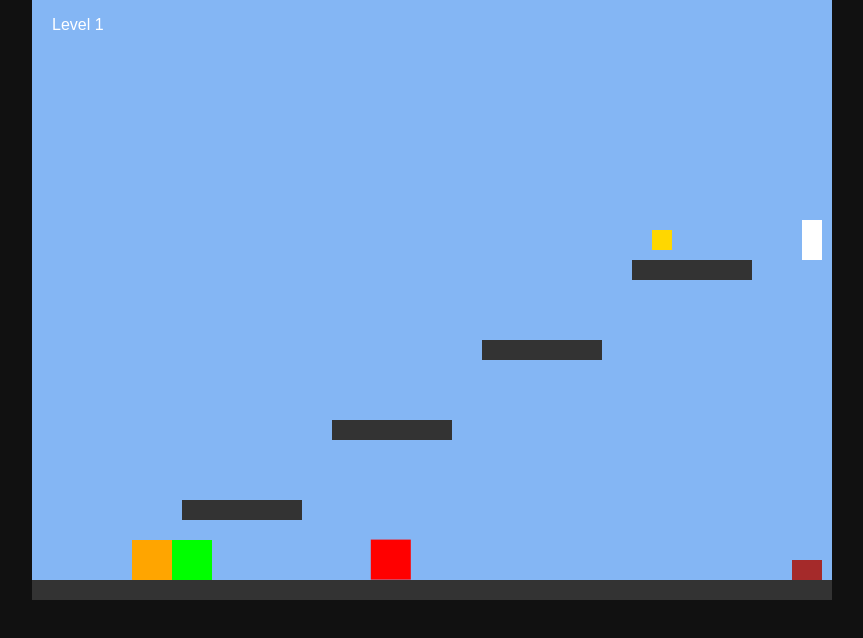
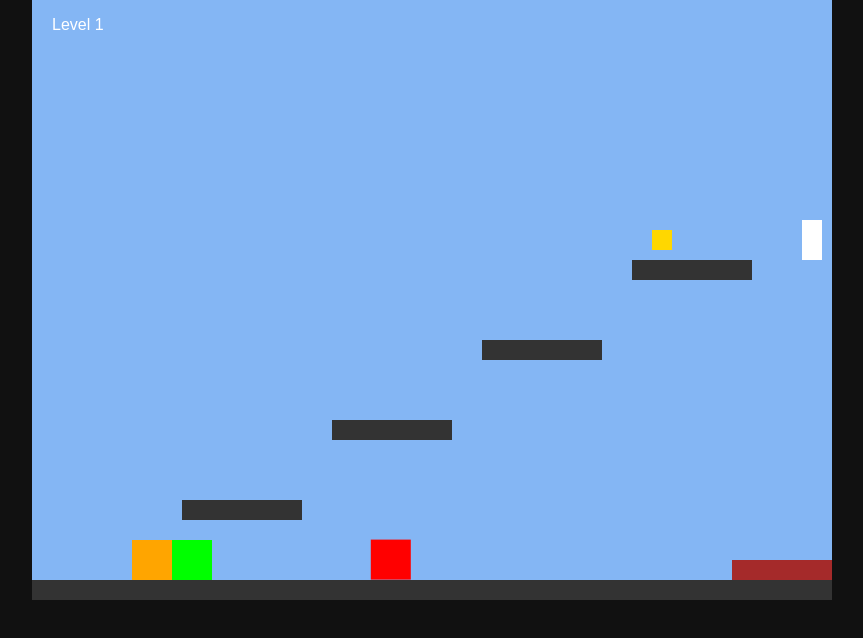
Before and after one commit to r3coilshadow/hello-neighbor, a plain HTML site: page index.html in a window 1280 px wide. Shown: the whole page, without its empty margins (208-1071 px from the left). Drawn offline with Linux system fonts and the light colour scheme.

Commit message:
Update index.html

```diff
--- a/index.html
+++ b/index.html
@@ -2,7 +2,7 @@
 <html>
 <head>
   <meta charset="UTF-8" />
-  <title>Hello Neighbor - 2 Player (Finish Top-Right + Restart)</title>
+  <title>Hello Neighbor - 2 Player (Wider Door Fix)</title>
   <style>
     body { margin: 0; overflow: hidden; background: #111; }
     canvas { display: block; margin: auto; background: #84b6f4; cursor: default; }
@@ -70,8 +70,7 @@ const levels = [
       { x: 600, y: 260, width: 120, height: 20 },
     ],
     key: { x: 620, y: 230, width: 20, height: 20, collected: false },
-    door: { x: 760, y: 560, width: 30, height: 20, locked: true },
-    // Finish line: top right corner, just above the last platform
+    door: { x: 700, y: 560, width: 100, height: 20, locked: true },  // wider door here
     goal: { x: 770, y: 220, width: 20, height: 40 }
   },
 ];
@@ -90,7 +89,7 @@ function checkCollision(a, b) {
          a.y + a.height > b.y;
 }
 
-function applyPhysics(p, platforms) {
+function applyPhysics(p, platforms, door) {
   if (p.eliminated) return;
 
   if (keys[p.controls.left]) p.vx = -speed;
@@ -108,6 +107,8 @@ function applyPhysics(p, platforms) {
   p.y += p.vy;
 
   p.onGround = false;
+
+  // Platform collisions
   for (let plat of platforms) {
     if (checkCollision(p, plat)) {
       if (p.vy > 0 && p.y + p.height - p.vy <= plat.y) {
@@ -118,6 +119,19 @@ function applyPhysics(p, platforms) {
     }
   }
 
+  // Door collision blocking if locked
+  if (door.locked &&
+      p.x < door.x + door.width &&
+      p.x + p.width > door.x &&
+      p.y < door.y + door.height &&
+      p.y + p.height > door.y) {
+    // Block horizontal movement through door
+    if (p.vx > 0) p.x = door.x - p.width;
+    else if (p.vx < 0) p.x = door.x + door.width;
+    p.vx = 0;
+  }
+
+  // Death if fall off bottom
   if (p.y > canvas.height && !p.eliminated) {
     eliminatePlayer(p);
   }
@@ -139,8 +153,9 @@ function checkGameOver() {
 function update() {
   const lvl = levels[level];
   const plats = lvl.platforms;
+  const door = lvl.door;
 
-  [player1, player2].forEach(p => applyPhysics(p, plats));
+  [player1, player2].forEach(p => applyPhysics(p, plats, door));
 
   // Key collection
   [player1, player2].forEach(p => {
@@ -151,10 +166,10 @@ function update() {
     }
   });
 
-  // Unlock door
-  if (lvl.key.collected) lvl.door.locked = false;
+  // Unlock door if key collected
+  if (lvl.key.collected) door.locked = false;
 
-  // Neighbor AI follows closest non-eliminated player
+  // Neighbor AI targets closest non-eliminated player
   let target = null;
   if (!player1.eliminated) target = player1;
   else if (!player2.eliminated) target = player2;
@@ -170,7 +185,7 @@ function update() {
     }
   }
 
-  // Both players must reach the goal (finish line) to advance
+  // Both players must reach goal to advance
   if (!player1.eliminated && !player2.eliminated &&
       checkCollision(player1, lvl.goal) &&
       checkCollision(player2, lvl.goal)) {
@@ -196,20 +211,16 @@ function render() {
   const lvl = levels[level];
   ctx.clearRect(0, 0, canvas.width, canvas.height);
 
-  // Draw platforms, key, door, goal
   lvl.platforms.forEach(p => draw(p, "#333"));
   if (!lvl.key.collected) draw(lvl.key, "gold");
   draw(lvl.door, lvl.door.locked ? "brown" : "green");
   draw(lvl.goal, "white");
 
-  // Draw players (only if not eliminated)
   if (!player1.eliminated) draw(player1);
   if (!player2.eliminated) draw(player2);
 
-  // Draw neighbor
   draw(neighbor);
 
-  // HUD text
   ctx.fillStyle = "white";
   ctx.font = "16px Arial";
   ctx.fillText("Level " + (level + 1), 20, 30);
```
